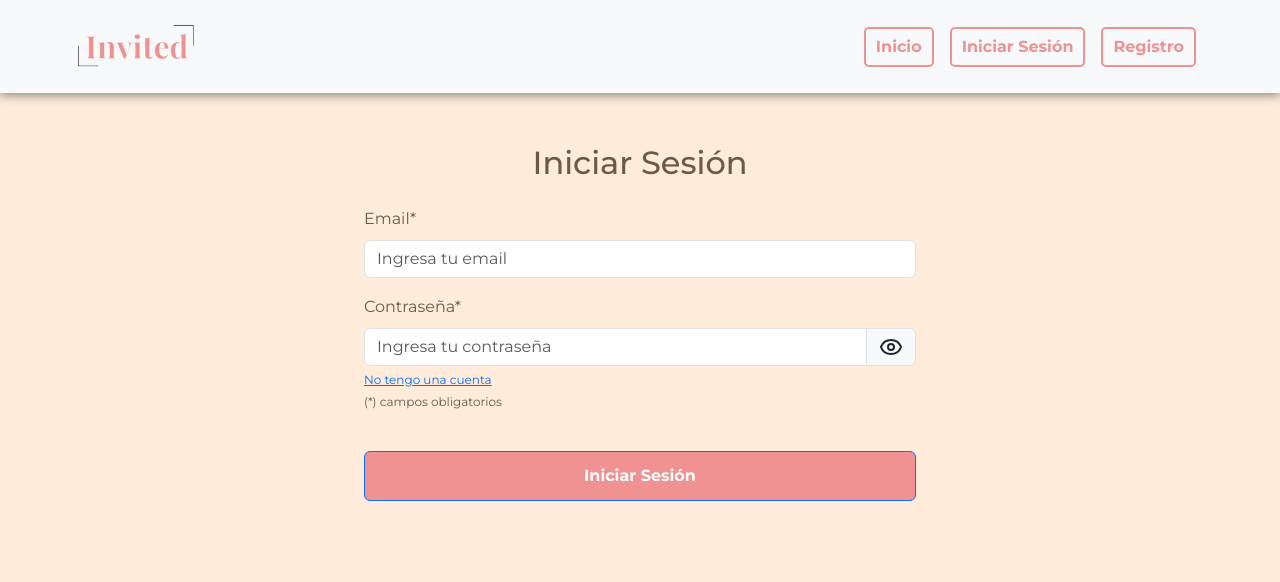
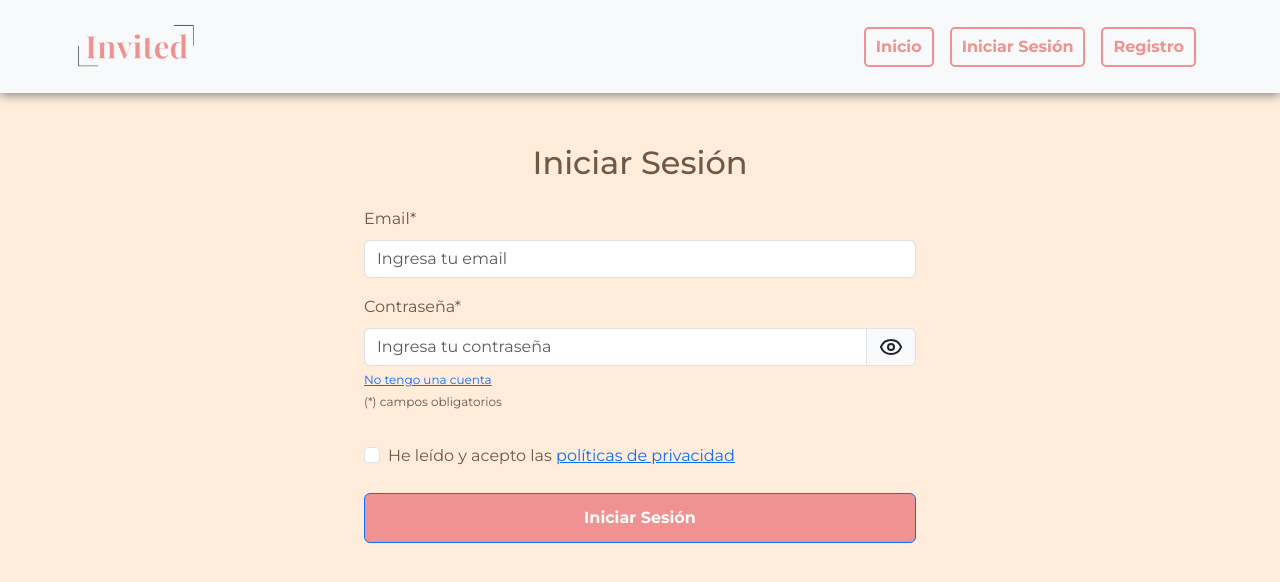
Before and after one commit to APAInsular/invited-front, a React (Create React App) app: page /login in a window 1280 px wide. Shown: the top 582 px of the page. Built offline with nearby package versions, Linux system fonts and the light colour scheme; no server answers; a web font is replaced by a local one.

Commit message:
imagen url

```diff
--- a/src/pages/LoginPartnerPage.jsx
+++ b/src/pages/LoginPartnerPage.jsx
@@ -10,6 +10,8 @@ const Login = () => {
   const { login } = useContext(AuthContext);
 
   const [showPassword, setShowPassword] = useState(false);
+
+  const [acceptedTerms, setAcceptedTerms] = useState(false);
 
   const [formData, setFormData] = useState({
     email: '',
@@ -98,6 +100,23 @@ const Login = () => {
               </Col>
             </Row>
 
+            <Row>
+              <Col>
+                <Form.Group controlId="terms" className="mt-3 d-flex align-items-center">
+                  <Form.Check
+                    type="checkbox"
+                    className="me-2"
+                    checked={acceptedTerms}
+                    onChange={() => setAcceptedTerms(!acceptedTerms)}
+                    required
+                  />
+                  <Form.Label className="m-0">
+                    He leído y acepto las <a href="/politica-de-privacidad" target="_blank">políticas de privacidad</a>
+                  </Form.Label>
+                </Form.Group>
+              </Col>
+            </Row>
+
             <Button variant="primary" type="submit" className="mt-4 w-100">
               Iniciar Sesión
             </Button>
--- a/src/pages/RegisterPartnerPage.jsx
+++ b/src/pages/RegisterPartnerPage.jsx
@@ -10,6 +10,8 @@ import { useState } from "react";
 
 export default function UserRegistrationForm() {
     const navigate = useNavigate();
+    const [acceptedTerms, setAcceptedTerms] = useState(false);
+    const [formError, setFormError] = useState('');
 
     const defaultStyle = {
         padding: "5px 10px",
@@ -30,6 +32,11 @@ export default function UserRegistrationForm() {
     const onSubmit = async (data) => {
         if (!window.grecaptcha) {
             alert("reCAPTCHA no está cargado correctamente");
+            return;
+        }
+
+        if (!acceptedTerms) {
+            setFormError('Debes aceptar los términos y condiciones');
             return;
         }
 
@@ -179,10 +186,28 @@ export default function UserRegistrationForm() {
                             <Link to={"/login"} style={{ fontSize: "12px" }}>Ya tengo una cuenta</Link>
                         </Col>
                     </Row>
+                    <Row>
+                        <Col>
+                            <Form.Group controlId="terms" className="mt-3 d-flex align-items-center">
+                                <Form.Check
+                                    type="checkbox"
+                                    className="me-2"
+                                    checked={acceptedTerms}
+                                    onChange={() => setAcceptedTerms(!acceptedTerms)}
+                                    required
+                                />
+                                <Form.Label className="m-0">
+                                    He leído y acepto las <a href="/politica-de-privacidad" target="_blank">políticas de privacidad</a>
+                                </Form.Label>
+                            </Form.Group>
+                            {formError && <p style={{ color: 'red' }}>{formError}</p>}
+                        </Col>
+                    </Row>
+
                     <Button type="submit" variant="danger" className="mt-3" style={{ ...defaultStyle, backgroundColor: "#F19292", color: "white" }}>Registrar</Button>
                 </Form>
 
-            </div>
+            </div >
             <Footer></Footer>
         </>
     );
--- a/src/templates/Template.jsx
+++ b/src/templates/Template.jsx
@@ -25,7 +25,7 @@ const images = [
 
 const WeddingWebsite = ({ wedding }) => {
     const [newImages, setNewImages] = useState([]);
-    const baseUrl = process.env.REACT_APP_BACKEND_URL; // Usa una variable de entorno o un valor por defecto
+    const baseUrl = process.env.REACT_APP_AWS_URL; // Usa una variable de entorno o un valor por defecto
 
     const changeImages = () => {
         // Aseguramos que se genera un array con las URLs de las imágenes
```
Also changed, not shown: src/App.js (+0 -24 lines).
